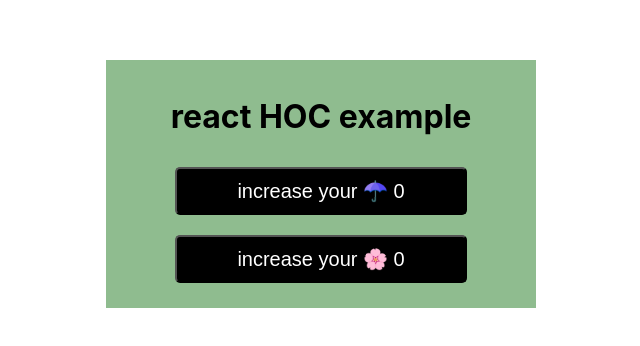
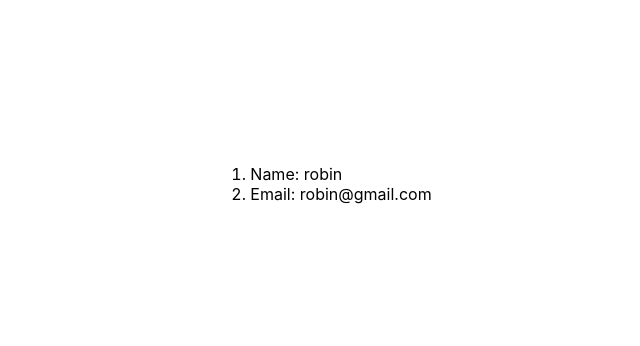
Before and after one commit to futureweb7/react-learning, a React (Create React App) app: page / in a window 1280 px wide. Shown: the part 216-562 px from the top of the page, without its empty margins (319-959 px from the left). Built offline with nearby package versions, Linux system fonts and the light colour scheme.

Commit message:
HOC Loading Example

```diff
--- a/src/App.js
+++ b/src/App.js
@@ -1,7 +1,8 @@
 import React from 'react';
 import "./App.css"
 // import TempBoard from './components/reactLiftingStateUp/TempBoard';
-import HocBord from './components/hoc/HocBord';
+// import HocBord from './components/hoc/HocBord';
+import AllUserList from './components/hocLoader/AllUserList';
 
 const App = () => {
   const areaStyle = {
@@ -14,7 +15,8 @@ const App = () => {
   return (
     <div style={areaStyle}>
       {/* <TempBoard/> */}
-      <HocBord />
+      {/* <HocBord /> */}
+      <AllUserList/>
     </div>
   );
 };
--- a/src/components/hoc/CompOne.jsx
+++ b/src/components/hoc/CompOne.jsx
@@ -1,5 +1,4 @@
 import React from 'react';
-import HOC from './HOC';
 const buttons = {
     backgroundColor: "black",
     color: "white",
@@ -18,4 +17,4 @@ const buttons = {
         );
     };
 
-export default HOC(CompOne);
+export default CompOne;
--- a/src/components/hoc/CompTwo.jsx
+++ b/src/components/hoc/CompTwo.jsx
@@ -1,5 +1,4 @@
 import React from 'react';
-import HOC from "./HOC"
 const buttons = {
     backgroundColor: "black",
     color: "white",
@@ -18,4 +17,4 @@ const CompTwo = ({increase, handleIncrease}) => {
         </div>
     );
 };
-export default HOC(CompTwo);
+export default CompTwo;
--- a/src/components/hoc/HocBord.jsx
+++ b/src/components/hoc/HocBord.jsx
@@ -1,6 +1,7 @@
 import React from 'react';
 import CompOne from './CompOne';
 import CompTwo from './CompTwo';
+import HOC from './HOC';
 
 const HocBord = () => {
     const tempStyle = {
@@ -13,11 +14,13 @@ const HocBord = () => {
         justifyContent: "center",
         flexDirection: "column",
         }
+        const NewCompOne = HOC(CompOne);
+        const NewCompTwo = HOC(CompTwo);
     return (
         <div style={tempStyle}>
              <h1>react HOC example</h1>
-           <CompOne />
-           <CompTwo />
+           <NewCompOne />
+           <NewCompTwo />
         </div>
     );
 };
--- /dev/null
+++ b/src/components/hocLoader/AllUserList.jsx
@@ -0,0 +1,14 @@
+import React from 'react';
+import HocLoader from './HocLoader';
+import Users from './Users';
+
+const AllUserList = () => {
+    const NewUserList = HocLoader(Users);
+    return (
+        <div>
+            <NewUserList/>
+        </div>
+    );
+};
+
+export default AllUserList;
--- /dev/null
+++ b/src/components/hocLoader/HocLoader.jsx
@@ -0,0 +1,20 @@
+/* eslint-disable react-hooks/rules-of-hooks */
+import React, { useState } from 'react';
+
+const HocLoader = (WrappedComponent) => {
+    return (props) => {
+       const [loading, setLoading] = useState(true);
+
+       setTimeout(() => {
+        setLoading(false);
+       }, 3000)
+
+       return(
+        <div>
+            {loading ? <p> Loading ...</p> : <WrappedComponent {...props}/>}
+        </div>
+       );
+    }
+};
+
+export default HocLoader;
--- /dev/null
+++ b/src/components/hocLoader/Users.jsx
@@ -0,0 +1,18 @@
+import React from 'react';
+
+const Users = () => {
+    const userlist = {
+        name:"robin",
+        email: "robin@gmail.com"
+    }
+    return (
+        <div>
+            <ol>
+                <li>Name: {userlist.name}</li>
+                <li>Email: {userlist.email}</li>
+            </ol>
+        </div>
+    );
+};
+
+export default Users;
```
